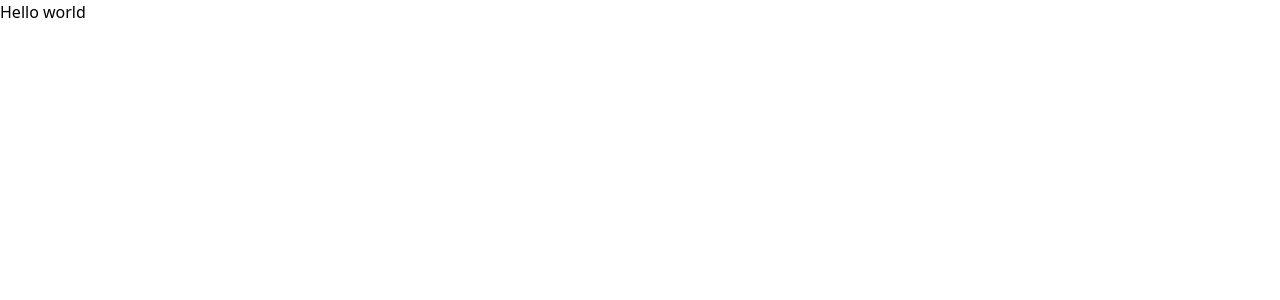
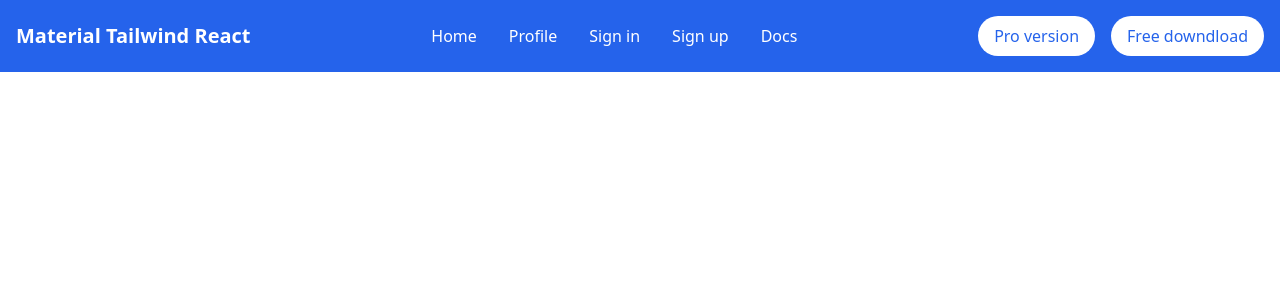
Before and after one commit to habib-SE/material-tialwind-react, a React (Create React App) app: page / in a window 1280 px wide. Shown: the top 300 px of the page. Built offline with nearby package versions, Linux system fonts and the light colour scheme.

Commit message:
create a navbar section

```diff
--- a/src/App.js
+++ b/src/App.js
@@ -1,8 +1,9 @@
 import React from "react";
+import Navbar from "./components/Navbar";
 function App() {
   return (
     <div>
-      <h1>Hello world</h1>
+      <Navbar/>
 
     </div>
   );
--- /dev/null
+++ b/src/components/Navbar.jsx
@@ -0,0 +1,63 @@
+import React from "react";
+
+const Navbar = () => {
+  return (
+    <nav className="bg-blue-600 p-4">
+      <div className="container mx-auto flex items-center justify-between">
+        {/* <!-- Logo on the left --> */}
+        <div className="flex items-center">
+          <a href="/" className="text-white text-xl font-semibold">
+            Material Tailwind React
+          </a>
+        </div>
+
+        {/* <!-- Centered navigation links --> */}
+        <ul className="flex space-x-8">
+          <li className="nav-item">
+            <a href="/" className="text-white hover:text-gray-300">
+              Home
+            </a>
+          </li>
+          <li className="nav-item">
+            <a href="/" className="text-white hover:text-gray-300">
+              Profile
+            </a>
+          </li>
+          <li className="nav-item">
+            <a href="/" className="text-white hover:text-gray-300">
+              Sign in
+            </a>
+          </li>
+          <li className="nav-item">
+            <a href="/" className="text-white hover:text-gray-300">
+              Sign up
+            </a>
+          </li>
+          <li className="nav-item">
+            <a href="/" className="text-white hover:text-gray-300">
+              Docs
+            </a>
+          </li>
+        </ul>
+
+        {/* <!-- Buttons on the right --> */}
+        <div className="flex space-x-4">
+          <a
+            href="/"
+            className="bg-white text-blue-600 py-2 px-4 rounded-full hover:bg-blue-200"
+          >
+            Pro version
+          </a>
+          <a
+            href="/"
+            className="bg-white text-blue-600 py-2 px-4 rounded-full hover:bg-blue-200"
+          >
+            Free downdload
+          </a>
+        </div>
+      </div>
+    </nav>
+  );
+};
+
+export default Navbar;
```
